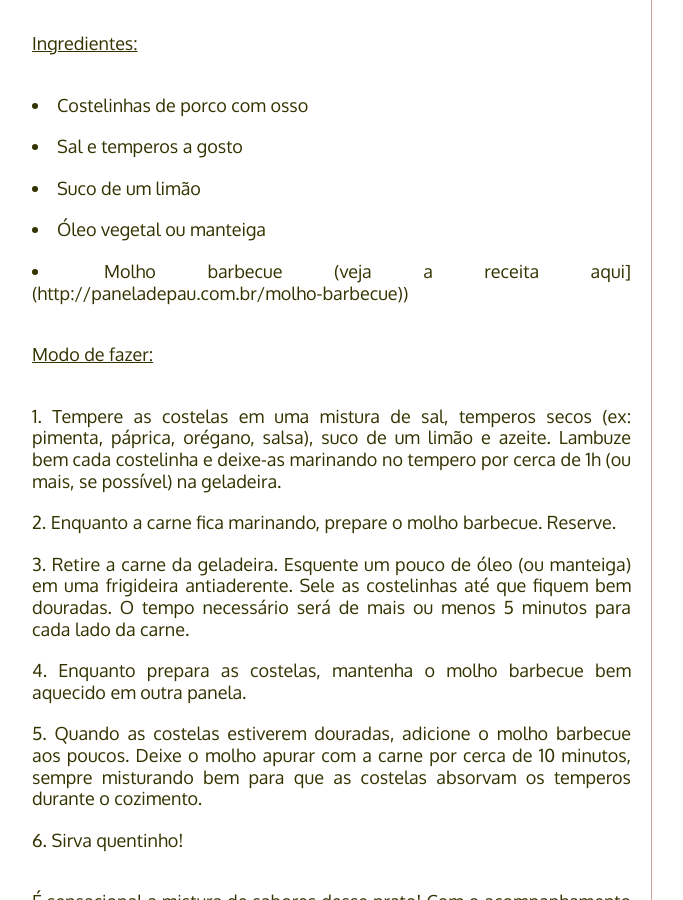
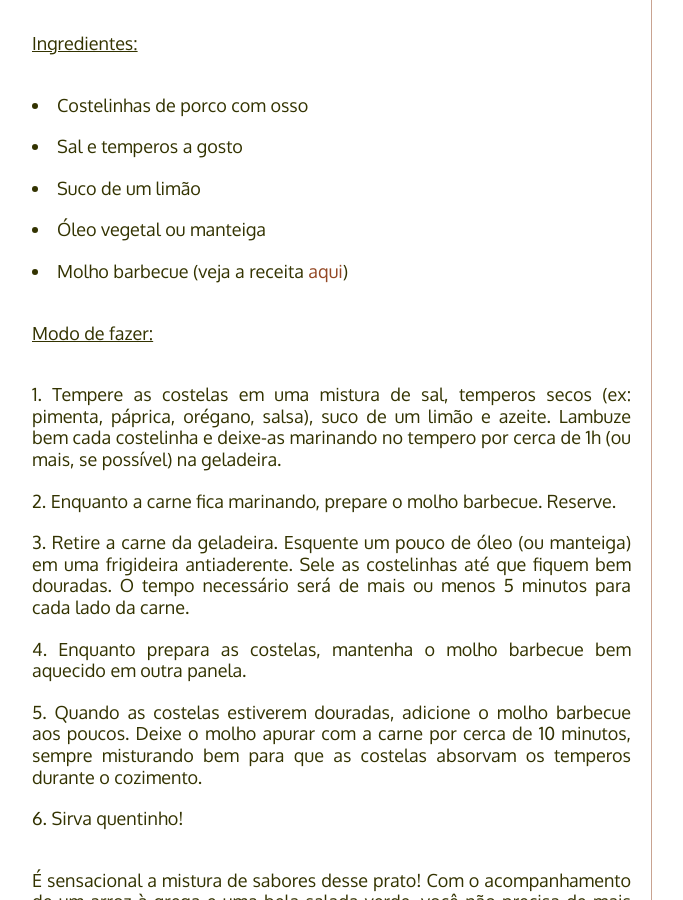
Before and after one commit to PaneladePau/paneladepau-jekyll-blog, a Jekyll site: the page built from _posts/2015-12-15-costelas-de-porco-com-molho-barbecue.md, in a window 1280 px wide and 900 px high, scrolled down 1380 px. Shown: the whole window, without its empty margins (138-821 px from the left). Built offline with Jekyll 4.4.1, drawn with Linux system fonts in a browser that asks for light colours; nearby versions of some CDN libraries; some web fonts are replaced; Markdown is read by kramdown in place of the engine named in the settings.

Commit message:
“update”

```diff
--- a/_posts/2015-12-15-costelas-de-porco-com-molho-barbecue.md
+++ b/_posts/2015-12-15-costelas-de-porco-com-molho-barbecue.md
@@ -31,7 +31,7 @@ A receita das costelinhas é uma ótima dica para inovar na forma de servir a tr
 * Sal e temperos a gosto
 * Suco de um limão
 * Óleo vegetal ou manteiga
-* Molho barbecue (veja a receita aqui](http://paneladepau.com.br/molho-barbecue))
+* Molho barbecue (veja a receita [aqui](http://paneladepau.com.br/molho-barbecue))
 
 ### Modo de fazer:
 
```
Also changed, not shown: img/fotos-dos-posts/costela-de-porco-barbecue1.jpg.
